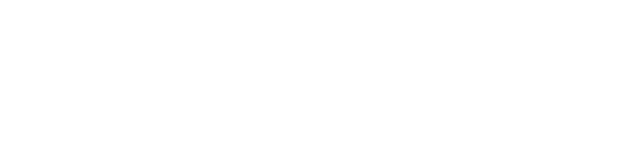
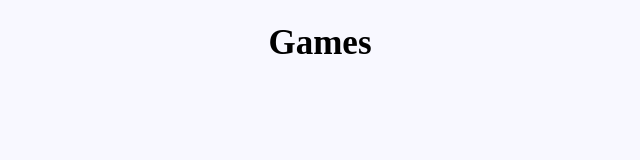
Before and after one commit to gulam101/Designing-Websites, a plain HTML site: page index.html in a window 1280 px wide. Shown: the whole page, without its empty margins (320-960 px from the left). Drawn offline with Linux system fonts and the light colour scheme.

Commit message:
Added CSS

```diff
--- a/index.html
+++ b/index.html
@@ -1,10 +1,11 @@
 <!DOCTYPE html>
 <html lang="en" dir="ltr">
   <head>
+    <link rel="stylesheet" href="style.css">
     <meta charset="utf-8">
-    <title></title>
+    <title>Desinging Websites</title>
   </head>
   <body>
-
+        <h1> Games </h1>
   </body>
 </html>
--- a/style.css
+++ b/style.css
@@ -0,0 +1,12 @@
+body {
+  background-color: #f8f8ff;
+}
+
+h1 {
+  text-align: center;
+  font-size: 35px;
+}
+
+footer {
+
+}
```
